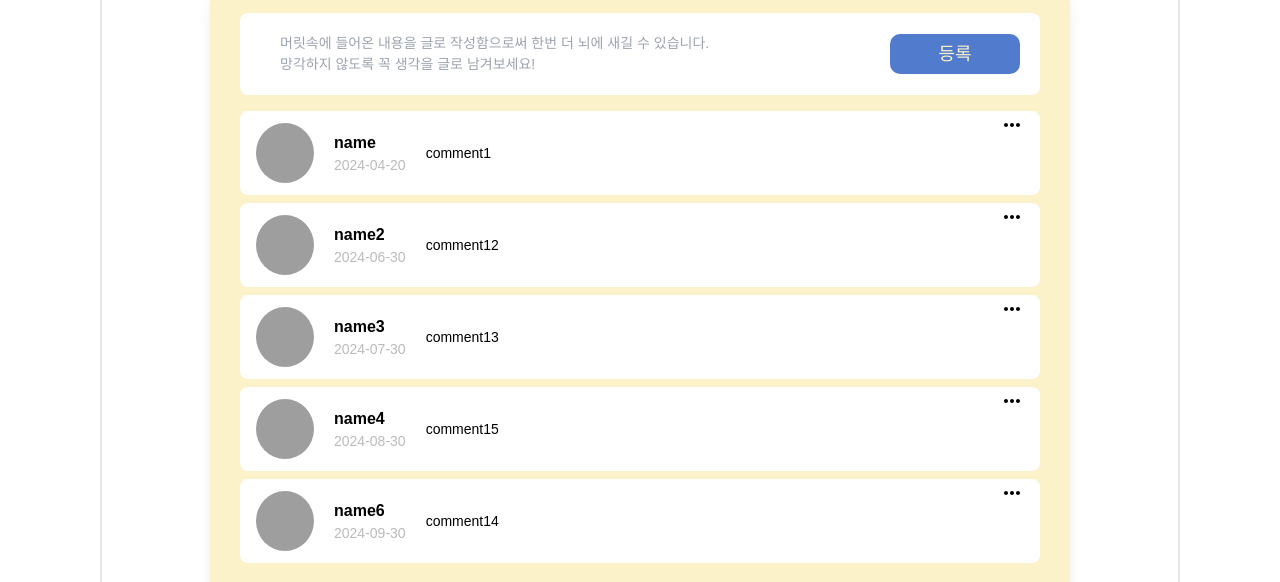
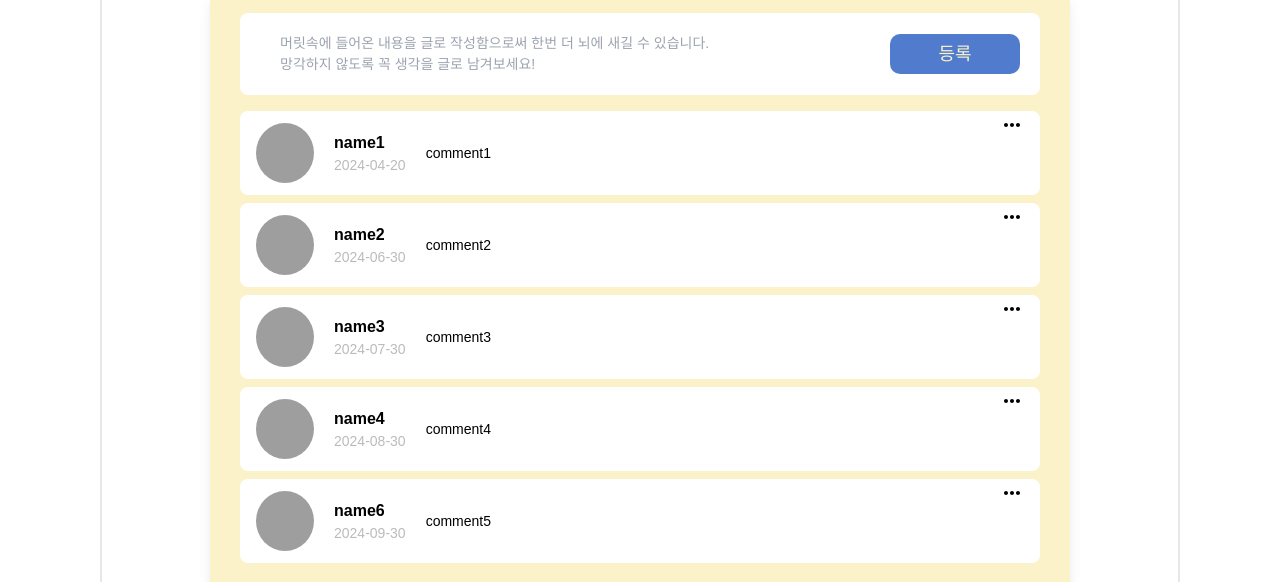
Before and after one commit to OZ-Coding-School/oz_02_collabo-004, a React (Vite) app: page /bookspoilerdetail in a window 1280 px wide. Shown: the part 1643-2225 px from the top of the page. Built offline with nearby package versions, Linux system fonts and the light colour scheme; grey boxes are pictures that could not be loaded; a web font is replaced by a local one.

Commit message:
Feat: BookComment > delete

```diff
--- a/src/components/BookComment/index.jsx
+++ b/src/components/BookComment/index.jsx
@@ -5,13 +5,13 @@ import more from "../../assets/images/icons/more.svg";
 import { useState } from "react";
 
 
-const BookComment = ({ comments, setModalOpen, setComments }) => {
+const BookComment = ({ comments, setModalOpen, setComments, onDeleteComment }) => {
   const [newComment, setNewComment] = useState("");
   const [currentPage, setCurrentPage] = useState(1);
   const [hoverCommentIndex, setHoverCommentIndex] = useState(-1);
   const [isMoreVisible, setIsMoreVisible] = useState(false);
   const [editMode, setEditMode] = useState(-1);
-  const [editeContent, setEditeContent] = useState("");
+  const [editContent, setEditContent] = useState("");
 
   const perPage = 5;
   const lastIndex = currentPage * perPage;
@@ -19,19 +19,30 @@ const BookComment = ({ comments, setModalOpen, setComments }) => {
   const currentComments = comments.slice(firstIndex, lastIndex);
 
   const handleSubmitComment = () => {
-    console.log("댓글 작성 후 제출", newComment);
+    if (!newComment.trim()) {
+      return;
+    }
 
-    // TODO: 댓글 생성
+    //TODO: 임시 객체 !!!
+    const newUserComment = {
+      username: "사용자명",
+      created_at: new Date().toLocaleString(),
+      comment_content: newComment
+    };
 
+    const createComments = [newUserComment, ...comments];
+    setComments(createComments);
+    setCurrentPage(1);
     setNewComment("");
   };
 
-  //TODO: 저장해놓은 페이지 넘버(몇페이지?) 로 페이지에 잘라서 보여줄 라스트,퍼스트 로직
-  //TODO: 등록,수정 시간 데이터 > n 분전 으로 자르기
+  //TODO: 저장해놓은 페이지 넘버(몇페이지?) 로 페이지에 잘라서 보여줄 라스트,퍼스트 로직 !!
+  //TODO: 등록,수정 시간 데이터 > n분전 단위만들어서 자르기 !!
 
   const handleMouseEnter = (index) => {
     setHoverCommentIndex(index);
   };
+
   const handleMouseLeave = () => {
     setHoverCommentIndex(-1);
     setIsMoreVisible(false);
@@ -43,12 +54,12 @@ const BookComment = ({ comments, setModalOpen, setComments }) => {
 
   const handleEditClick = (index) => {
     setEditMode(index);
-    setEditeContent(comments[index].comment_content);
+    setEditContent(comments[index].comment_content);
   };
 
   const handleEditSubmit = () => {
     const updateComments = [...comments];
-    updateComments[editMode].comment_content = editeContent;
+    updateComments[editMode].comment_content = editContent;
 
     //TODO: 수정된 내용 서버 저장
 
@@ -56,16 +67,11 @@ const BookComment = ({ comments, setModalOpen, setComments }) => {
     setEditMode(-1);
   };
 
-  const handleDeleteClick = () => {
+  const handleDeleteClick = (index) => {
+    onDeleteComment(index);
     setModalOpen(true);
   };
 
-  // const handleConfirm = () => {
-  //   // TODO: 댓글 삭제
-  //
-  //   setModalOpen(true);
-  //   setDeleteMessage(true);
-  // };
 
   const commentList = currentComments.map((comment, index) => (
     <div
@@ -86,8 +92,8 @@ const BookComment = ({ comments, setModalOpen, setComments }) => {
         <div className="w-[480px] font14 flex items-center">
           {editMode === index ? (
             <textarea
-              value={editeContent}
-              onChange={(e) => setEditeContent(e.target.value)}
+              value={editContent}
+              onChange={(e) => setEditContent(e.target.value)}
               className="resize-none w-full whitespace-pre-line focus:outline-none secondary"
             />
           ) : (
@@ -107,7 +113,7 @@ const BookComment = ({ comments, setModalOpen, setComments }) => {
                   수정
                 </li>
                 <li className="flex justify-center cursor-pointer w-20 px-6 py-3 hover:bg-graylight hover:rounded-r-md hover:font700 font14"
-                    onClick={handleDeleteClick}
+                    onClick={() => handleDeleteClick(index)}
                 >
                   삭제
                 </li>
--- a/src/pages/BookSpoiler/BookSpoilerDetailPage.jsx
+++ b/src/pages/BookSpoiler/BookSpoilerDetailPage.jsx
@@ -12,23 +12,33 @@ import { useState } from "react";
 
 const BookSpoilerDetailPage = () => {
   const [modalOpen, setModalOpen] = useState(false);
+  const [deleteCommentIndex, setDeleteCommentIndex] = useState(null);
   const [comments, setComments] = useState([
-    //TODO:
-    { id: 1, comment_content: 'comment1' , created_at: '2024-04-20', update_at: '2014-04-21', username: 'name'},
-    { id: 13, comment_content: 'comment12' , created_at: '2024-06-30', username: 'name2'},
-    { id: 15, comment_content: 'comment13' , created_at: '2024-07-30', username: 'name3'},
-    { id: 16, comment_content: 'comment15' , created_at: '2024-08-30', username: 'name4'},
-    { id: 81, comment_content: 'comment14' , created_at: '2024-09-30', username: 'name6'},
-    { id: 81, comment_content: 'comment15' , created_at: '2024-09-30', username: 'name7'},
-    { id: 81, comment_content: 'comment15' , created_at: '2024-09-30', username: 'name7'},
+    //TODO: 데이터 (임시 리스트)
+    { id: 1, comment_content: 'comment1' , created_at: '2024-04-20', update_at: '2014-04-21', username: 'name1'},
+    { id: 2, comment_content: 'comment2' , created_at: '2024-06-30', username: 'name2'},
+    { id: 3, comment_content: 'comment3' , created_at: '2024-07-30', username: 'name3'},
+    { id: 4, comment_content: 'comment4' , created_at: '2024-08-30', username: 'name4'},
+    { id: 5, comment_content: 'comment5' , created_at: '2024-09-30', username: 'name6'},
+    { id: 6, comment_content: 'comment6' , created_at: '2024-09-30', username: 'name7'},
+    { id: 7, comment_content: 'comment7' , created_at: '2024-09-30', username: 'name7'},
   ]);
 
-  const handleCancel = () => {
-    setModalOpen(false);
+  // const handleCancel = () => {
+  //   setModalOpen(false);
+  // };
+
+  const handleConfirmDelete = () => {
+    if (deleteCommentIndex !== null) {
+      const updateComments = [...comments];
+      updateComments.splice(deleteCommentIndex, 1);
+
+      setComments(updateComments);
+      setDeleteCommentIndex(null);
+      setModalOpen(false);
+    }
   };
-  const handleConfirm = () => {
-    setModalOpen(true);
-  };
+
 
   return (
     <div className="w-full flex justify-center pt-[80px]">
@@ -94,6 +104,7 @@ const BookSpoilerDetailPage = () => {
                   comments={comments}
                   setModalOpen={setModalOpen}
                   setComments={setComments}
+                  onDeleteComment={setDeleteCommentIndex}
                 />
               </div>
             </div>
@@ -104,8 +115,8 @@ const BookSpoilerDetailPage = () => {
         <Modal
           setModalOpen={setModalOpen}
           message="댓글을 삭제하시겠습니까?"
-          onConfirm={handleConfirm}
-          onCancel={handleCancel}
+          onCancel={() => setModalOpen(false)}
+          onConfirm={handleConfirmDelete}
         />
       : null
       }
```
